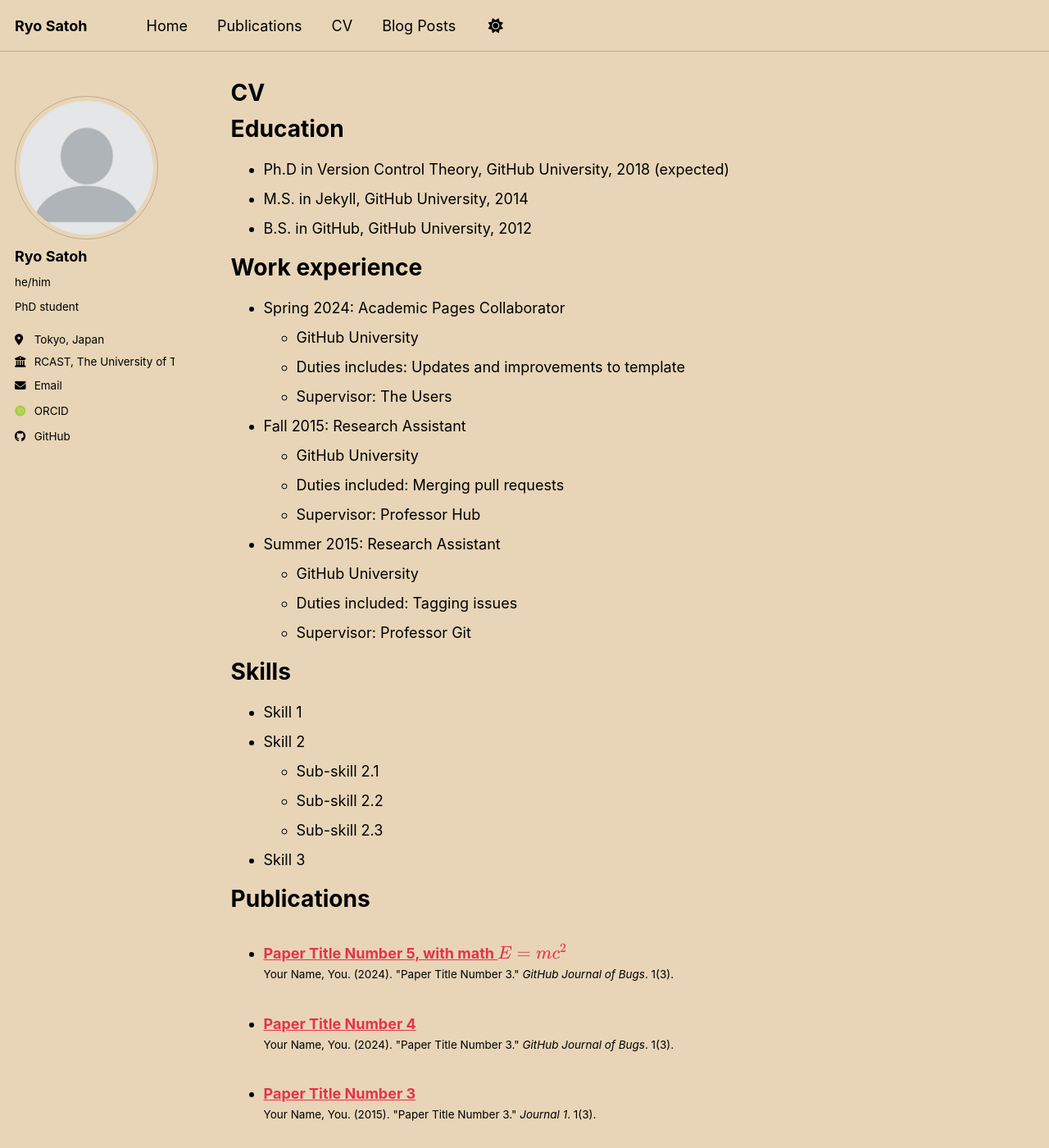
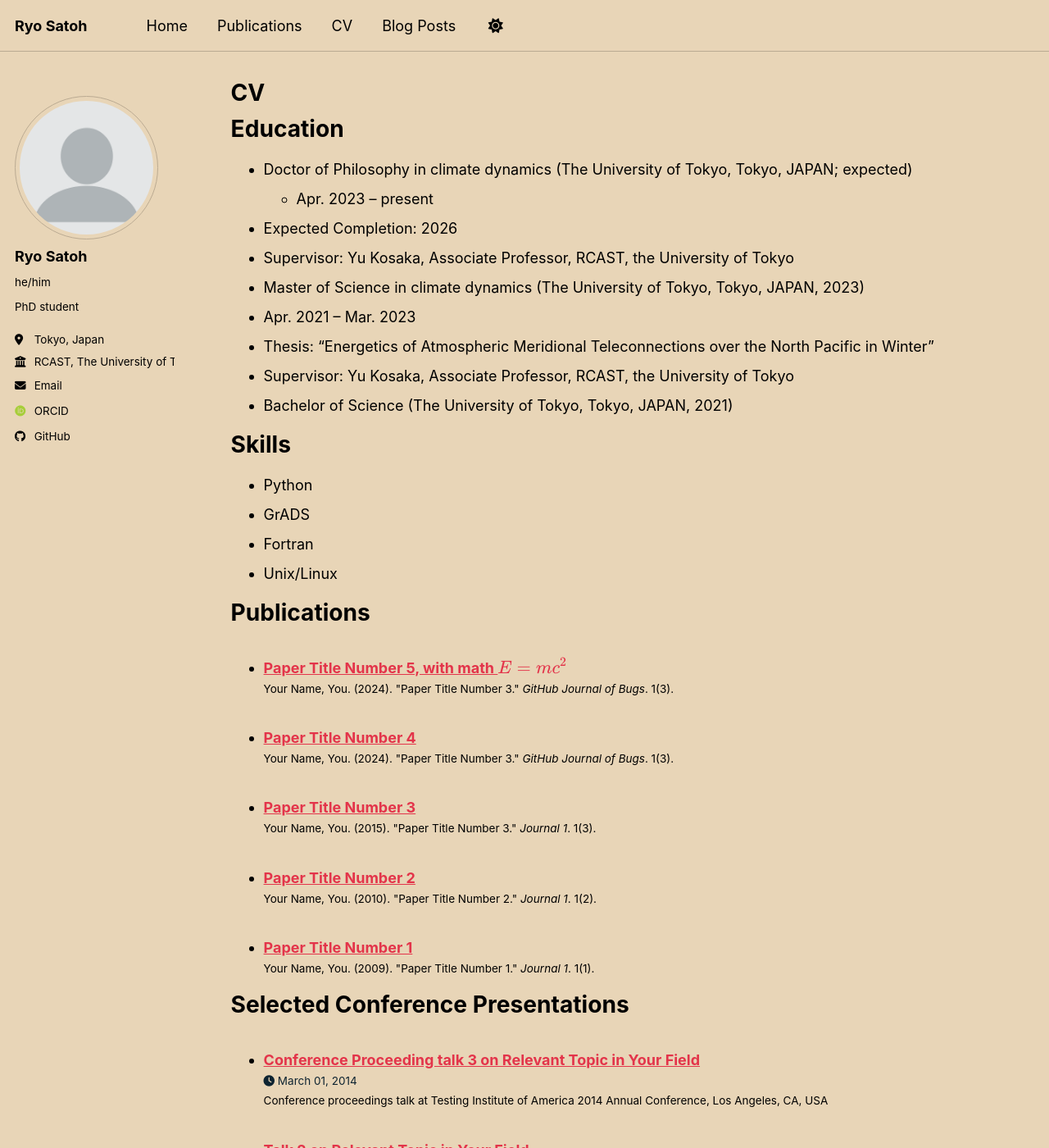
Before and after one commit to ryosatoh/ryosatoh.github.io, a Jekyll site: the page built from _pages/cv.md, in a window 1280 px wide and 1400 px high. Shown: the whole window at 82% size. Built offline with Jekyll 4.4.1, drawn with Linux system fonts in a browser that asks for light colours; some web fonts are replaced; a script bundle is joined from its source files by our own code; library files that are not in the unit come from our copies; some of the changed text lies outside the part shown.

Commit message:
Change basic info in cv.md

```diff
--- a/_pages/cv.md
+++ b/_pages/cv.md
@@ -9,6 +9,50 @@ redirect_from:
 
 {% include base_path %}
 
+Education
+======
+*	Doctor of Philosophy in climate dynamics (The University of Tokyo, Tokyo, JAPAN; expected)
+	* Apr. 2023 – present
+  *	Expected Completion: 2026
+  *	Supervisor: Yu Kosaka, Associate Professor, RCAST, the University of Tokyo
+*	Master of Science in climate dynamics (The University of Tokyo, Tokyo, JAPAN, 2023)
+  *	Apr. 2021 – Mar. 2023
+  *	Thesis: “Energetics of Atmospheric Meridional Teleconnections over the North Pacific in Winter”
+  *	Supervisor: Yu Kosaka, Associate Professor, RCAST, the University of Tokyo
+*	Bachelor of Science (The University of Tokyo, Tokyo, JAPAN, 2021)
+
+Skills
+======
+* Python
+* GrADS
+* Fortran
+* Unix/Linux
+
+Publications
+======
+  <ul>{% for post in site.publications reversed %}
+    {% include archive-single-cv.html %}
+  {% endfor %}</ul>
+
+Selected Conference Presentations
+======
+  <ul>{% for post in site.talks reversed %}
+    {% include archive-single-talk-cv.html  %}
+  {% endfor %}</ul>
+
+Honors and Awards
+======
+* JSPS Research Fellow DC1, 2023-2026
+* Outstanding Student Presentation Award, JpGU2023 Meeting, 2023
+* Matsuno Award, Meteorological Society of Japan 2022 Fall Meeting, 2022
+  * This award honors graduate students for outstanding presentation on their own highly original and creative research.
+
+
+Fundings
+======
+* Grant-in-Aid for JSPS Research Fellow (23KJ0744), 2023-2026
+
+<!--
 Education
 ======
 * Ph.D in Version Control Theory, GitHub University, 2018 (expected)
@@ -62,3 +106,4 @@ Teaching
 Service and leadership
 ======
 * Currently signed in to 43 different slack teams
+-->
```
